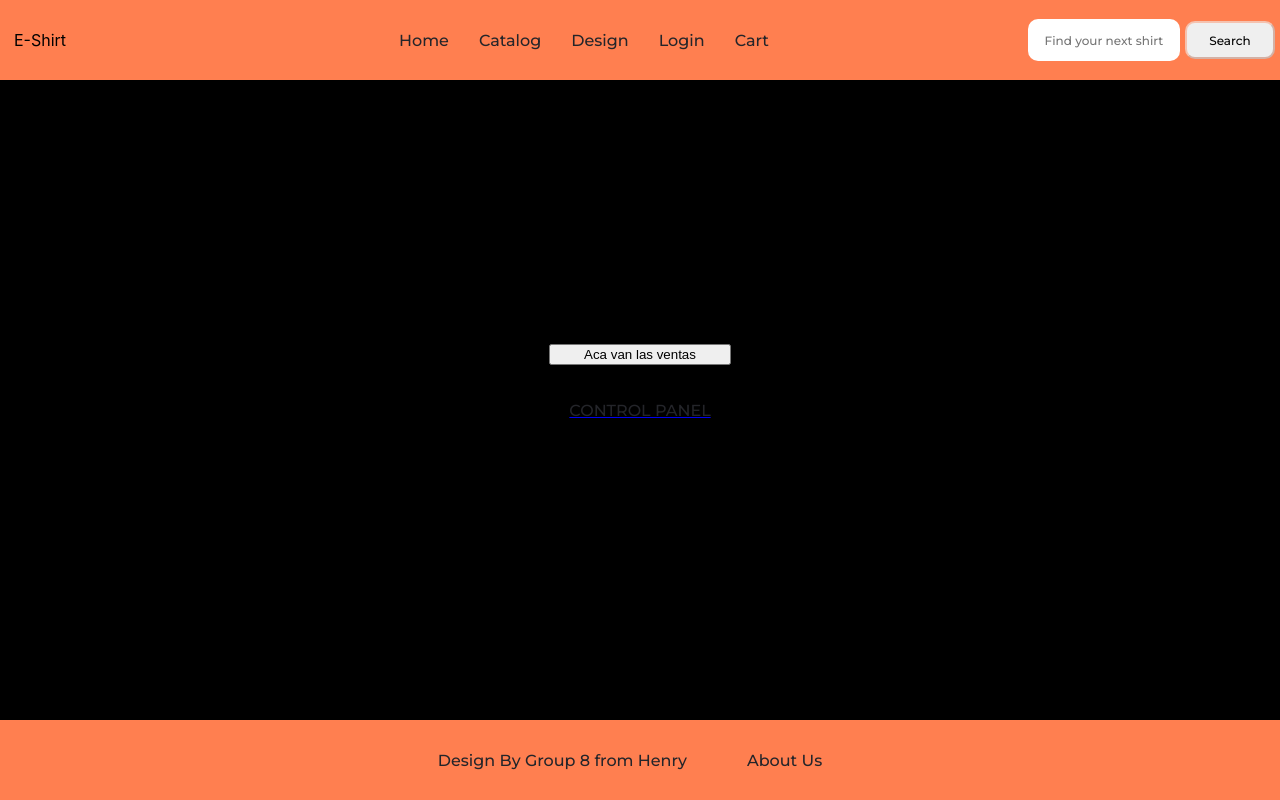
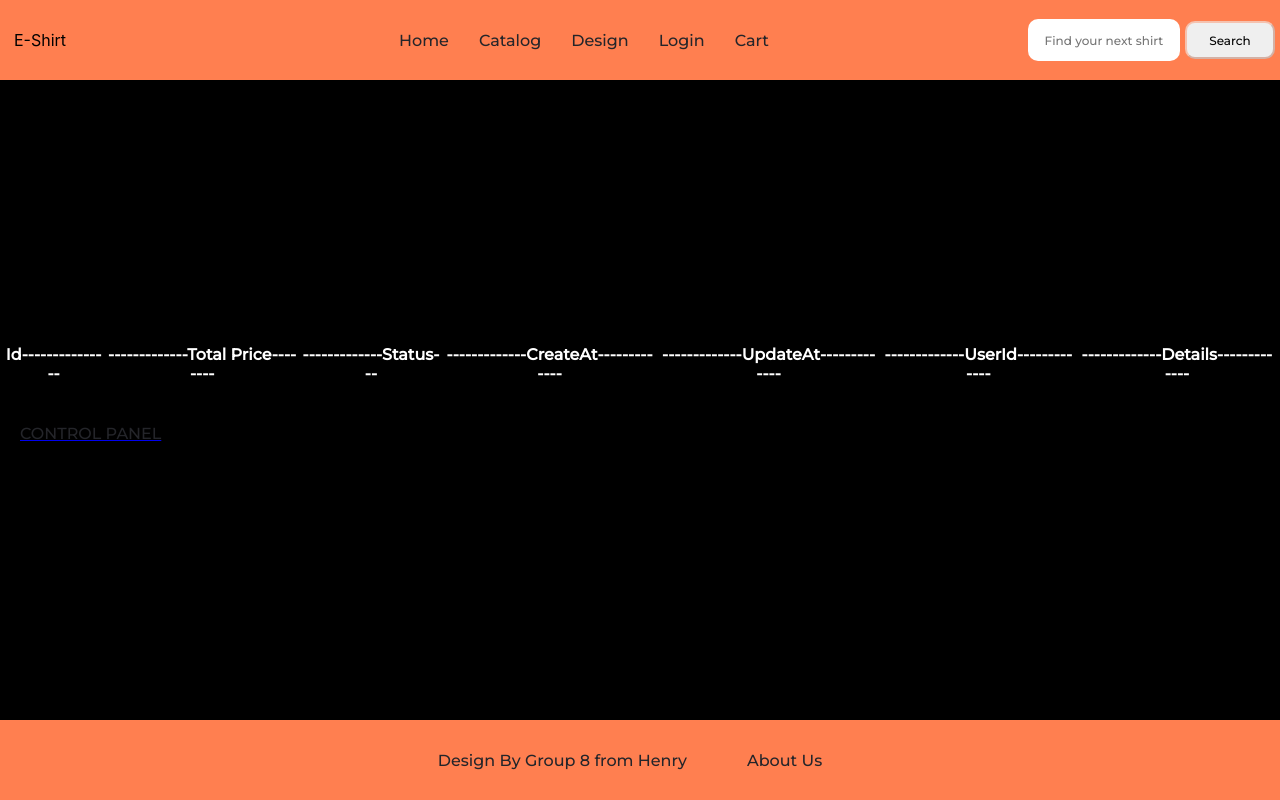
Before and after one commit to rocco9022/eshirt, a React (Create React App) app in the folder ESHIRT/client/: page /sales in a window 1280 px wide. Built offline with nearby package versions, Linux system fonts and the light colour scheme; no server answers.

Commit message:
sales for admin

```diff
--- a/ESHIRT/client/src/Components/Admin/Sales/Sales.jsx
+++ b/ESHIRT/client/src/Components/Admin/Sales/Sales.jsx
@@ -6,9 +6,20 @@ export default function Sales() {
 
     return(
         <div className={Style.Sales}>
-<button>
-    Aca van las ventas
-</button>
+             <table id="table-to-xls">
+        <div className={Style.Shirts} id='tableShirts'>
+            <br/>
+            <tr>
+             <th className={Style.Title1}> Id---------------</th>
+              <th className={Style.Title2}> -------------Total Price--------</th>
+              <th className={Style.Title4}> -------------Status---</th>
+              <th className={Style.Title6}> -------------CreateAt-------------</th>
+              <th className={Style.Title7}> -------------UpdateAt-------------</th>
+              <th className={Style.Title8}> -------------UserId-------------</th>
+              <th className={Style.Title9}> -------------Details-------------</th>
+              </tr>
+              </div>
+               </table>
 
 
 <NavLink to='home_admin'>
@@ -16,5 +27,5 @@ export default function Sales() {
     </NavLink>
 
         </div>
-    )
-}
+    );
+};
--- a/ESHIRT/client/src/Components/Admin/Sales/Sales.module.css
+++ b/ESHIRT/client/src/Components/Admin/Sales/Sales.module.css
@@ -7,3 +7,27 @@
     display: grid;
     justify-content: space-evenly;
 }
+.Title1{
+    grid-column: 1;
+}
+.Title2{
+    grid-column: 2;
+}
+.Title3{
+    grid-column: 3;
+}
+.Title4{
+    grid-column: 4;
+}
+.Title5{
+    grid-column: 5;
+}
+.Title6{
+    grid-column: 6;
+}
+.Title7{
+    grid-column: 7;
+}
+.Title8{
+    grid-column: 8;
+}
--- a/ESHIRT/client/src/Components/Admin/ShirtsAdmin/ShirtsAdmin.jsx
+++ b/ESHIRT/client/src/Components/Admin/ShirtsAdmin/ShirtsAdmin.jsx
@@ -24,6 +24,7 @@ const [max, setMax] = useState(0);
       useEffect(() => {setMax(shirts.length - 11); setPage(0);}, [shirts]);
       const nextPage = () => { page < max && setPage(page + 11); };
       const prevPage = () => { page > 0 && setPage(page - 11); };
+
 
     return(
       <div>
```
